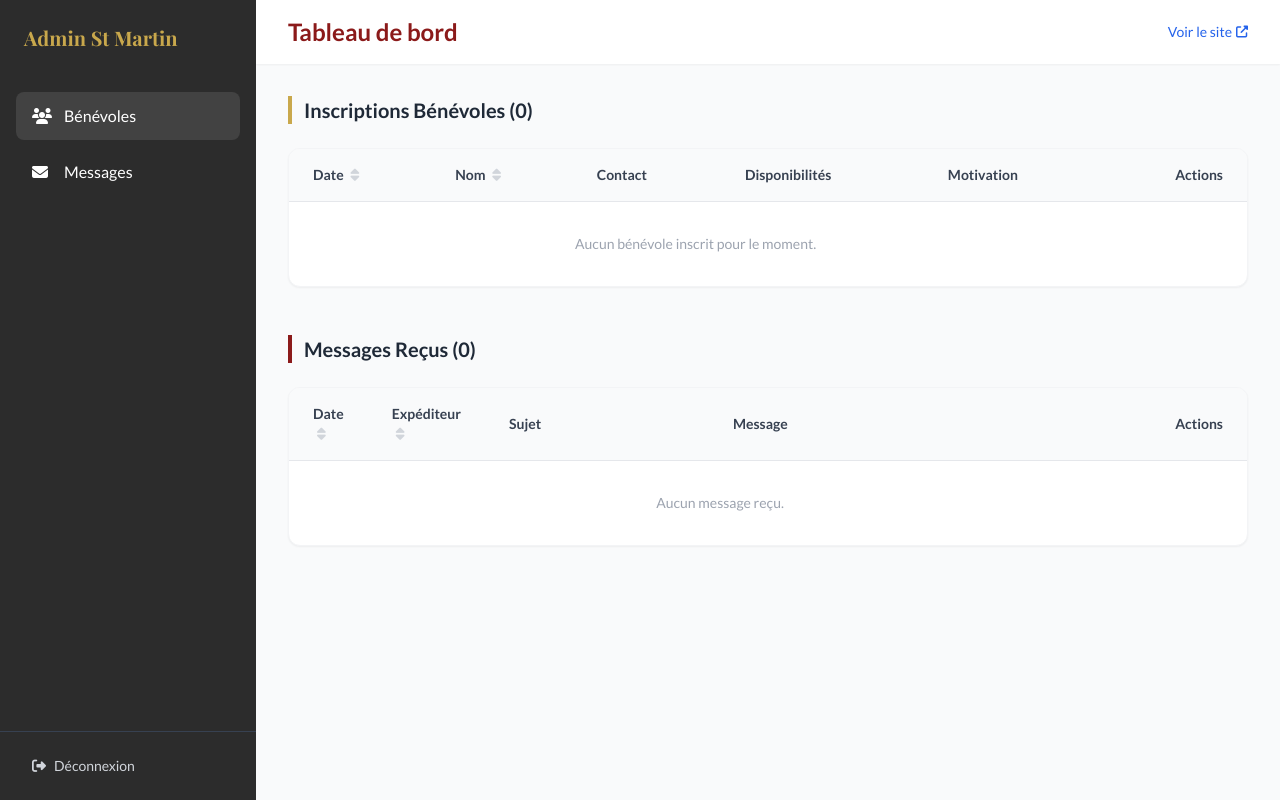
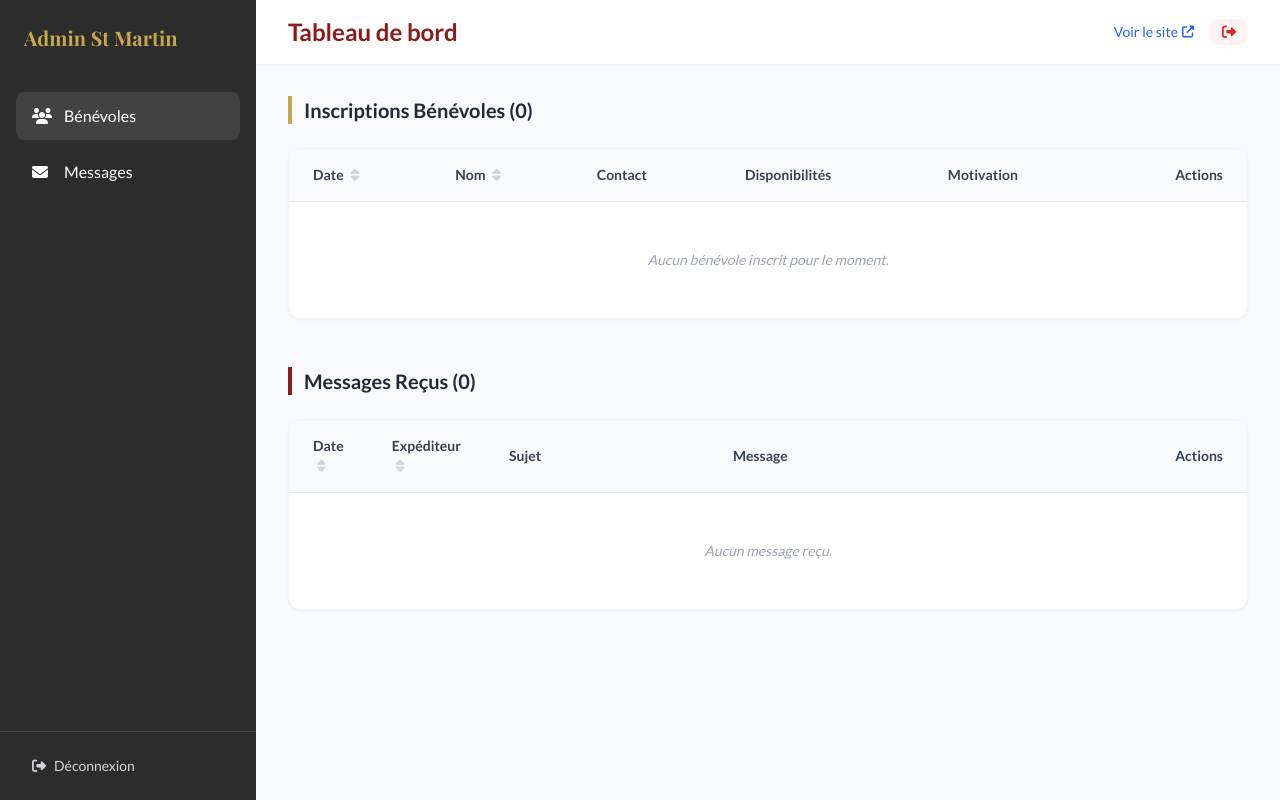
Before and after one commit to bleu-lock/projet_saint_martin, a Flask app: page /admin/dashboard in a window 1280 px wide. Run offline with Flask 3, Linux system fonts and the light colour scheme; a user stored in the database is signed in; data that the repository does not hold is empty; some libraries are stand-ins or nearby versions.

Commit message:
Fix: Center empty state messages and add logout button to admin header

```diff
--- a/templates/admin/dashboard.html
+++ b/templates/admin/dashboard.html
@@ -38,8 +38,11 @@
 
             <header class="bg-white shadow-sm px-4 md:px-8 py-4 flex justify-between items-center sticky top-0 z-10">
                 <h1 class="text-xl md:text-2xl font-bold text-[#8B1A1A]">Tableau de bord</h1>
-                <div class="flex items-center gap-4">
-                    <a href="{{ url_for('index') }}" target="_blank" class="text-xs md:text-sm text-blue-600 hover:underline flex items-center gap-1">Voir le site <i class="fas fa-external-link-alt text-xs"></i></a>
+                <div class="flex items-center gap-3 md:gap-4">
+                    <a href="{{ url_for('index') }}" target="_blank" class="hidden sm:flex text-xs md:text-sm text-blue-600 hover:underline items-center gap-1">Voir le site <i class="fas fa-external-link-alt text-xs"></i></a>
+                    <a href="{{ url_for('admin_logout') }}" class="bg-red-50 text-red-600 px-3 py-1.5 rounded-lg text-xs md:text-sm font-bold hover:bg-red-600 hover:text-white transition-all flex items-center gap-2">
+                        <i class="fas fa-sign-out-alt"></i> <span class="hidden xs:inline">Déconnexion</span>
+                    </a>
                 </div>
             </header>
 
@@ -86,7 +89,7 @@
                                         </td>
                                     </tr>
                                     {% else %}
-                                    <tr><td colspan="5" class="px-6 py-8 text-center text-gray-400">Aucun bénévole inscrit pour le moment.</td></tr>
+                                    <tr><td colspan="6" class="px-6 py-12 text-center text-gray-400 italic">Aucun bénévole inscrit pour le moment.</td></tr>
                                     {% endfor %}
                                 </tbody>
                             </table>
@@ -131,7 +134,7 @@
                                         </td>
                                     </tr>
                                     {% else %}
-                                    <tr><td colspan="4" class="px-6 py-8 text-center text-gray-400">Aucun message reçu.</td></tr>
+                                    <tr><td colspan="5" class="px-6 py-12 text-center text-gray-400 italic">Aucun message reçu.</td></tr>
                                     {% endfor %}
                                 </tbody>
                             </table>
```
